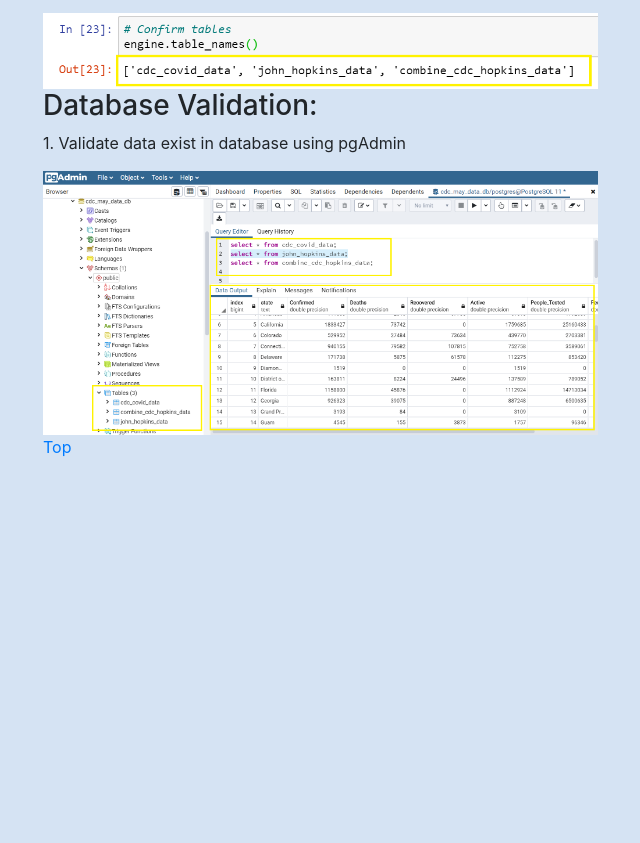
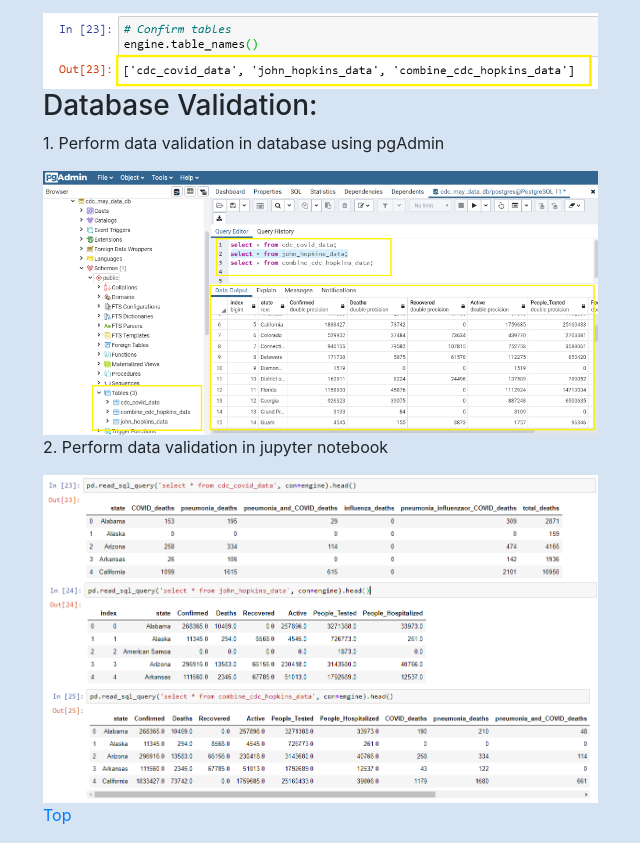
Before and after one commit to nmanduri999/ETL_pages, a plain HTML site: page writeup_cdc.html in a window 1280 px wide. Shown: the part 5003-5846 px from the top of the page, without its empty margins (42-682 px from the left). Before the commit the page ends 5478 px from the top, so only its background shows below. Drawn offline with nearby package versions, Linux system fonts and the light colour scheme.

Commit message:
new images cdc_data

```diff
--- a/writeup_cdc.html
+++ b/writeup_cdc.html
@@ -72,8 +72,12 @@
     <p> 3. Confirm table names exist in database via pandas commands</p>
     <img class="my_img" src="images/cdc_Load_data_9.png" >
     <h3>Database Validation: </h3>
-    <p> 1. Validate data exist in database using pgAdmin</p>
+    <p> 1. Perform data validation in database using pgAdmin</p>
     <img class="my_img" src="images/cdc_Load_data_10.png" >
+    <p> 2. Perform data validation in jupyter notebook</p>
+    <img class="my_img" src="images/cdc_Load_data_11.png" >
+    <img class="my_img" src="images/cdc_Load_data_12.png" >
+    <img class="my_img" src="images/cdc_Load_data_13.png" >
 
     <p><a href = "#top">Top</a></p>
 
```
Also changed, not shown: images/cdc_Load_data_11.png (added), images/cdc_Load_data_12.png (added), images/cdc_Load_data_13.png (added).
